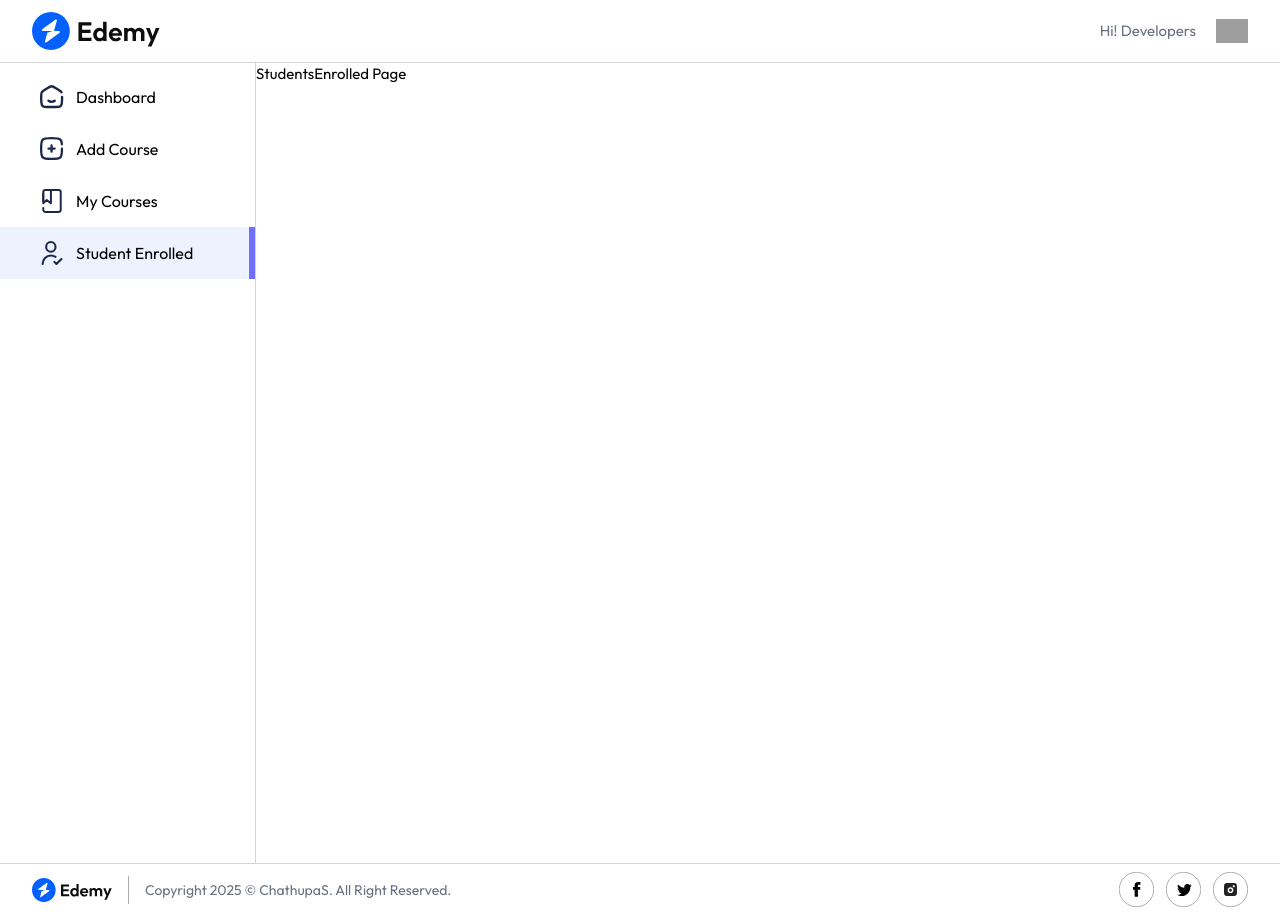
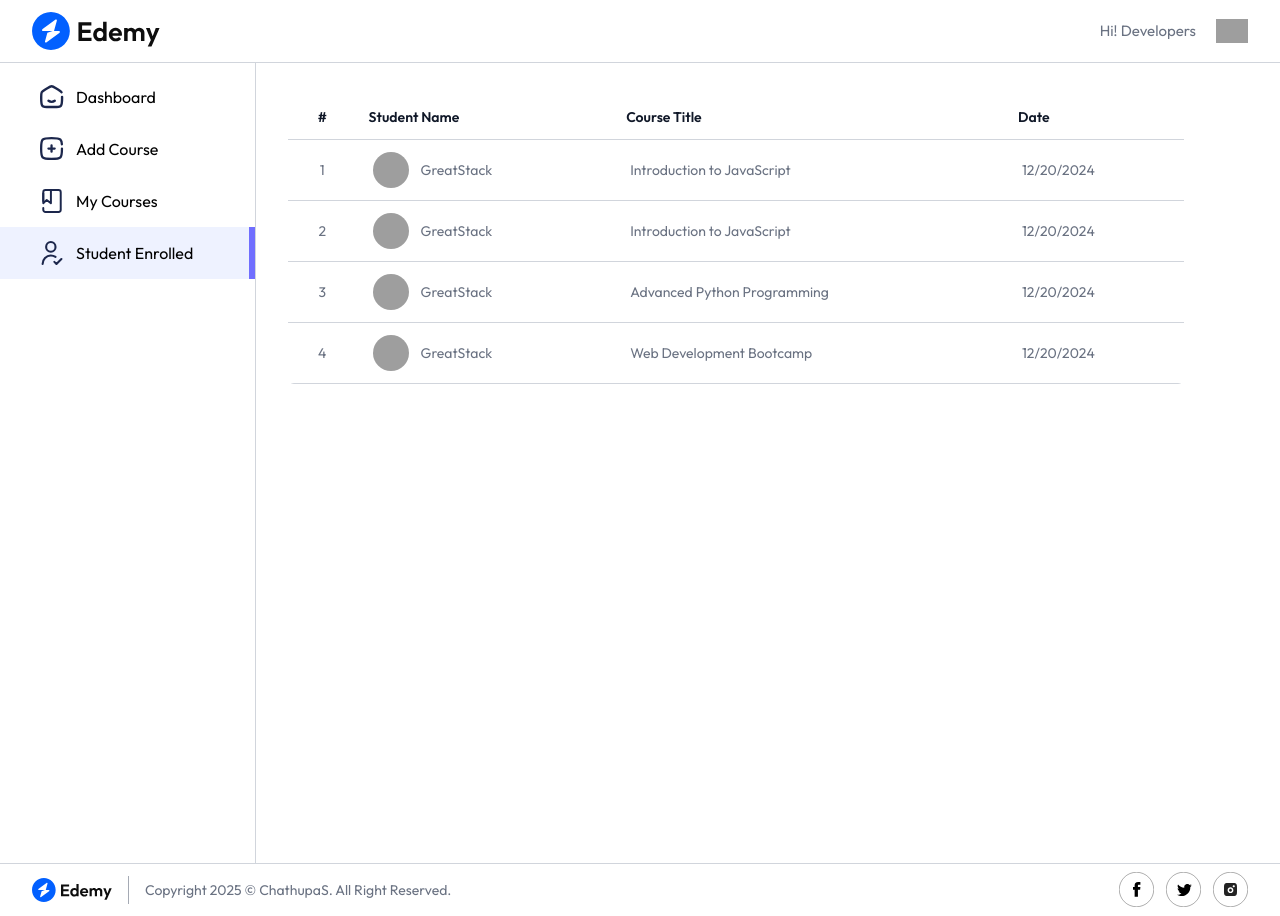
Before and after one commit to ChathupaS/SriLearnAcademy, a React (Vite) app in the folder client/: page /educator/student-enrolled in a window 1280 px wide. Built offline with nearby package versions, Linux system fonts and the light colour scheme; no server answers; grey boxes are pictures that could not be loaded; a web font is replaced by a local one.

Commit message:
students enrolled page

```diff
--- a/client/src/assets/assets.ts
+++ b/client/src/assets/assets.ts
@@ -199,7 +199,7 @@
   imageUrl: string;
 }
 
-interface EnrolledStudentData {
+export interface EnrolledStudentData {
   courseTitle: string;
   student: Student;
 }
--- a/client/src/pages/educator/StudentsEnrolled.tsx
+++ b/client/src/pages/educator/StudentsEnrolled.tsx
@@ -1,10 +1,67 @@
-import React from "react";
+import { useEffect, useState } from "react";
+import {
+  dummyStudentEnrolled,
+  type EnrolledStudentData,
+} from "../../assets/assets";
+import Loading from "../../components/student/Loading";
 
 const StudentsEnrolled = () => {
-  return (
-    <div>
-      <h1>StudentsEnrolled Page</h1>
+  const [enrolledStudents, setEnrolledStudents] = useState<
+    EnrolledStudentData[] | null
+  >(null);
+
+  const fetchEnrolledStudents = async () => {
+    setEnrolledStudents(dummyStudentEnrolled);
+  };
+
+  useEffect(() => {
+    fetchEnrolledStudents();
+  }, []);
+
+  return enrolledStudents ? (
+    <div className="min-h-screen flex flex-col items-start justify-between md:p-8 md:pb-0 p-4 pt-8 pb-0">
+      <div className="flex flex-col items-center max-w-4xl w-full overflow-hidden rounded-md bg-white broder border-gray-300">
+        <table className="md:table-auto table-fixed w-full overflow-hidden pb-4">
+          <thead className="text-gray-900 border-b border-gray-300 text-sm text-left">
+            <tr>
+              <th className="px-3 py-3 font-semibold text-center hidden sm:table-cell">
+                #
+              </th>
+              <th className="px-3 py-3 font-semibold">Student Name</th>
+              <th className="px-3 py-3 font-semibold">Course Title</th>
+              <th className="px-3 py-3 font-semibold hidden sm:table-cell">
+                Date
+              </th>
+            </tr>
+          </thead>
+          <tbody className="text-sm text-gray-500">
+            {enrolledStudents.map((item, index) => (
+              <tr key={index} className="border-b border-gray-300">
+                <td className="px-4 py-3 text-center hidden sm:table-cell">
+                  {index + 1}
+                </td>
+                <td className="md:px-4 px-2 py-3 flex items-center space-x-3">
+                  <img
+                    src={item.student.imageUrl}
+                    alt=""
+                    className="w-9 h-9 rounded-full"
+                  />
+                  <span className="truncate">{item.student.name}</span>
+                </td>
+                <td className="px-4 py-3 truncate">{item.courseTitle}</td>
+                <td className="px-4 py-3 hidden sm:table-cell">
+                  {(item as any).purchaseDate
+                    ? new Date((item as any).purchaseDate).toLocaleDateString()
+                    : "-"}
+                </td>
+              </tr>
+            ))}
+          </tbody>
+        </table>
+      </div>
     </div>
+  ) : (
+    <Loading />
   );
 };
 
```
